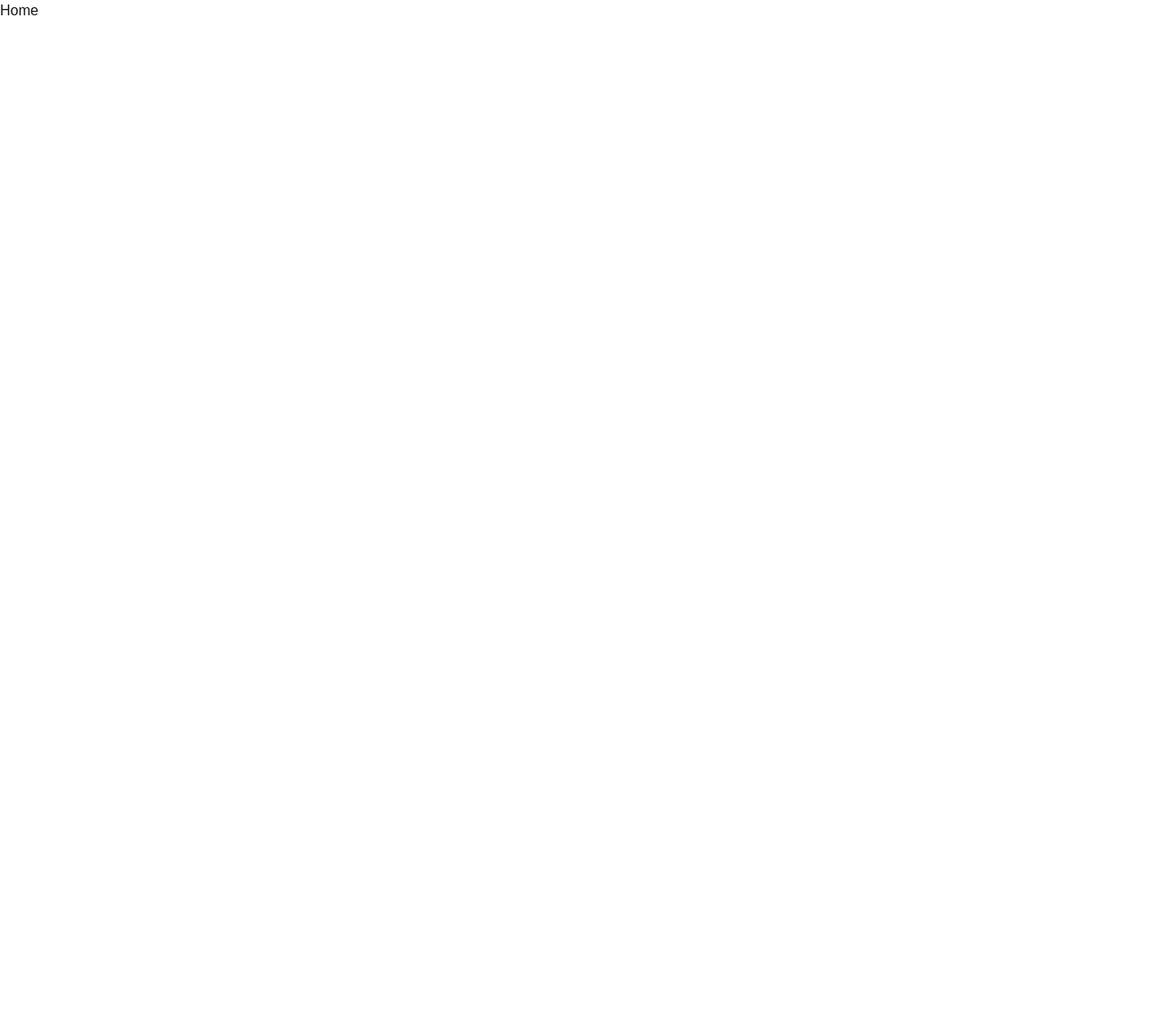
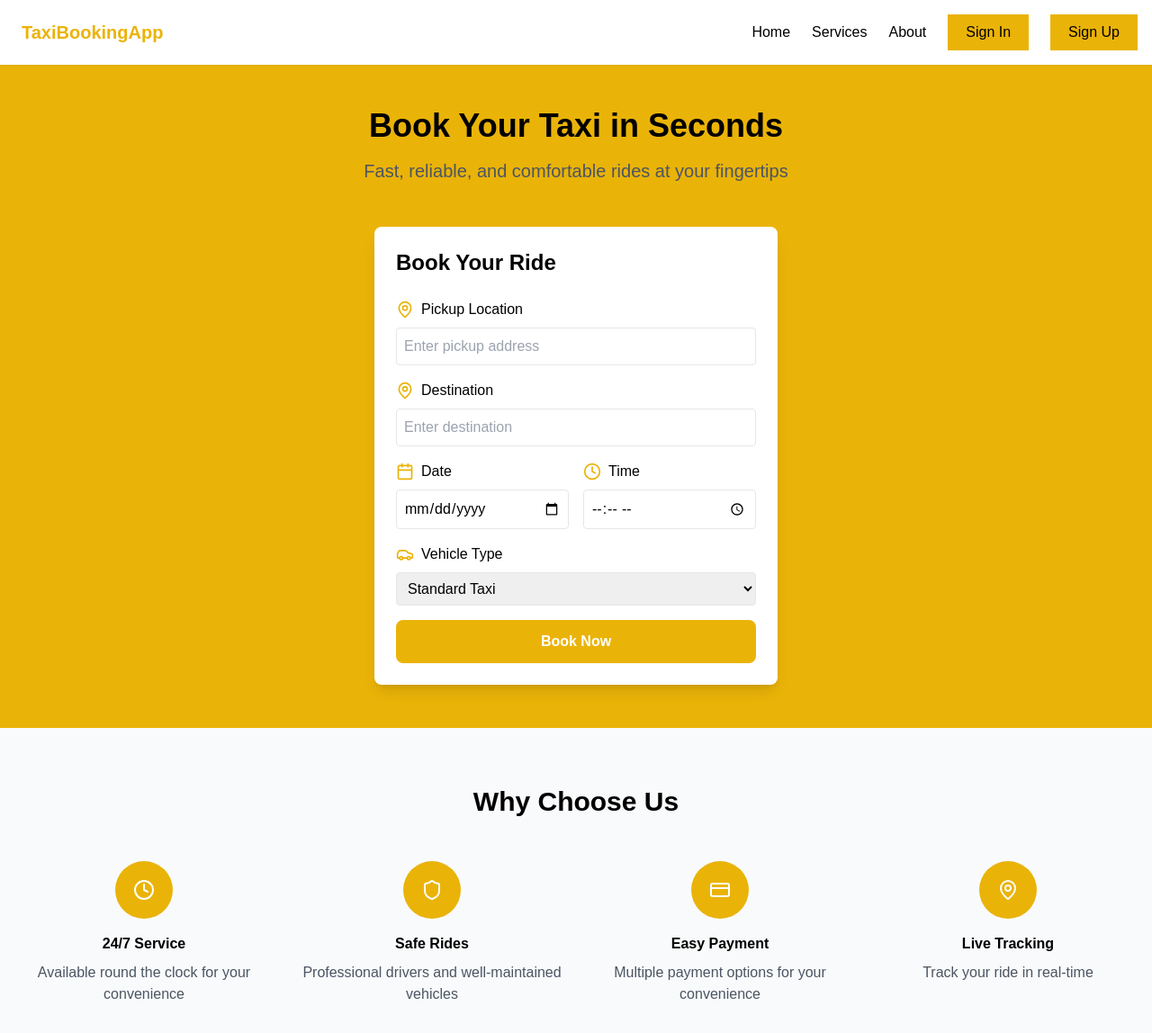
Before and after one commit to piyumikajayasiri/taxi-booking-system, a Next.js app: page / in a window 1280 px wide. Shown: the top 1148 px of the page at 90% size. Before the commit the page ends 800 px from the top, so only its background shows below. Built offline with nearby package versions, Linux system fonts and the light colour scheme.

Commit message:
Home page UI Integration

```diff
--- a/package.json
+++ b/package.json
@@ -9,6 +9,7 @@
     "lint": "next lint"
   },
   "dependencies": {
+    "lucide-react": "^0.475.0",
     "next": "15.1.7",
     "react": "^19.0.0",
     "react-dom": "^19.0.0"
--- a/src/app/page.js
+++ b/src/app/page.js
@@ -1,5 +1,26 @@
+import { BookingForm } from "../components/BookingForm";
+import { Features } from "../components/Feature";
+import { Header } from "../components/Header";
 import Image from "next/image";
 
 export default function Home() {
-  return <div>Home</div>;
+  return (
+    <div className="min-h-screen bg-yellow-500">
+      <Header />
+      <main>
+        <div className="max-w-7xl mx-auto px-4 py-12 ">
+          <div className="text-center mb-12">
+            <h1 className="text-4xl font-bold mb-4 text-black">
+              Book Your Taxi in Seconds
+            </h1>
+            <p className="text-xl text-gray-600">
+              Fast, reliable, and comfortable rides at your fingertips
+            </p>
+          </div>
+          <BookingForm />
+        </div>
+        <Features />
+      </main>
+    </div>
+  );
 }
--- /dev/null
+++ b/src/components/BookingForm.jsx
@@ -0,0 +1,73 @@
+import React from "react";
+import { MapPin, Calendar, Clock, Car } from "lucide-react";
+export const BookingForm = () => {
+  return (
+    <div className="w-full max-w-md mx-auto bg-white rounded-lg shadow-lg p-6">
+      <h2 className="text-2xl font-bold mb-6 text-black">Book Your Ride</h2>
+      <form className="space-y-4">
+        <div className="space-y-2">
+          <label className="flex items-center gap-2">
+            <MapPin size={20} className="text-yellow-500" />
+            <span className="text-black">Pickup Location</span>
+          </label>
+          <input
+            type="text"
+            placeholder="Enter pickup address"
+            className="w-full p-2 border rounded focus:ring-2 text-black focus:ring-yellow-500 focus:border-transparent"
+          />
+        </div>
+        <div className="space-y-2">
+          <label className="flex items-center gap-2">
+            <MapPin size={20} className="text-yellow-500" />
+            <span className="text-black">Destination</span>
+          </label>
+          <input
+            type="text"
+            placeholder="Enter destination"
+            className="w-full text-black p-2 border rounded focus:ring-2 focus:ring-yellow-500 focus:border-transparent"
+          />
+        </div>
+        <div className="grid grid-cols-2 gap-4">
+          <div className="space-y-2">
+            <label className="flex items-center gap-2">
+              <Calendar size={20} className="text-yellow-500" />
+              <span className="text-black">Date</span>
+            </label>
+            <input
+              type="date"
+              className="w-full text-black p-2 border rounded focus:ring-2 focus:ring-yellow-500 focus:border-transparent"
+            />
+          </div>
+          <div className="space-y-2">
+            <label className="flex items-center gap-2">
+              <Clock size={20} className="text-yellow-500" />
+              <span className="text-black">Time</span>
+            </label>
+            <input
+              type="time"
+              className="w-full text-black p-2 border rounded focus:ring-2 focus:ring-yellow-500 focus:border-transparent"
+            />
+          </div>
+        </div>
+        <div className="space-y-2">
+          <label className="flex items-center gap-2">
+            <Car size={20} className="text-yellow-500" />
+            <span className="text-black">Vehicle Type</span>
+          </label>
+          <select className="w-full p-2 text-black border rounded focus:ring-2 focus:ring-yellow-500 focus:border-transparent">
+            <option>Standard Taxi</option>
+            <option>Premium Sedan</option>
+            <option>SUV</option>
+            <option>Van</option>
+          </select>
+        </div>
+        <button
+          type="submit"
+          className="w-full bg-yellow-500 text-white py-3 rounded-lg font-semibold hover:bg-yellow-600 transition-colors"
+        >
+          Book Now
+        </button>
+      </form>
+    </div>
+  );
+};
--- /dev/null
+++ b/src/components/Feature.jsx
@@ -0,0 +1,49 @@
+import React from "react";
+import { Clock, Shield, CreditCard, MapPin } from "lucide-react";
+export const Features = () => {
+  return (
+    <div className="w-full bg-gray-50 py-16">
+      <div className="max-w-7xl mx-auto px-4">
+        <h2 className="text-3xl font-bold text-center mb-12 text-black">
+          Why Choose Us
+        </h2>
+        <div className="grid md:grid-cols-4 gap-8">
+          <div className="text-center">
+            <div className="w-16 h-16 bg-yellow-500 rounded-full flex items-center justify-center mx-auto mb-4">
+              <Clock className="text-white" size={24} />
+            </div>
+            <h3 className="font-semibold mb-2 text-black">24/7 Service</h3>
+            <p className="text-gray-600">
+              Available round the clock for your convenience
+            </p>
+          </div>
+          <div className="text-center">
+            <div className="w-16 h-16 bg-yellow-500 rounded-full flex items-center justify-center mx-auto mb-4">
+              <Shield className="text-white" size={24} />
+            </div>
+            <h3 className="font-semibold mb-2 text-black">Safe Rides</h3>
+            <p className="text-gray-600">
+              Professional drivers and well-maintained vehicles
+            </p>
+          </div>
+          <div className="text-center">
+            <div className="w-16 h-16 bg-yellow-500 rounded-full flex items-center justify-center mx-auto mb-4">
+              <CreditCard className="text-white" size={24} />
+            </div>
+            <h3 className="font-semibold mb-2 text-black">Easy Payment</h3>
+            <p className="text-gray-600">
+              Multiple payment options for your convenience
+            </p>
+          </div>
+          <div className="text-center">
+            <div className="w-16 h-16 bg-yellow-500 rounded-full flex items-center justify-center mx-auto mb-4">
+              <MapPin className="text-white" size={24} />
+            </div>
+            <h3 className="font-semibold mb-2 text-black">Live Tracking</h3>
+            <p className="text-gray-600">Track your ride in real-time</p>
+          </div>
+        </div>
+      </div>
+    </div>
+  );
+};
--- /dev/null
+++ b/src/components/Header.jsx
@@ -0,0 +1,42 @@
+import React from "react";
+import { Menu } from "lucide-react";
+export const Header = () => {
+  return (
+    <header className="w-full bg-white shadow-sm">
+      <div className="max-w-7xl mx-auto px-4 py-4 flex justify-between items-center">
+        <div className="flex items-center gap-2">
+          <div className="text-yellow-500" size={24} />
+          <span className="font-bold text-xl text-yellow-500">
+            TaxiBookingApp
+          </span>
+        </div>
+        <nav className=" flex justify-center items-center md:flex gap-6">
+          <a href="#" className="text-black hover:text-yellow-500">
+            Home
+          </a>
+          <a href="#" className="hover:text-yellow-500 text-black">
+            Services
+          </a>
+          <a href="#" className="hover:text-yellow- text-black">
+            About
+          </a>
+          <a
+            href="#"
+            className="hover:text-yellow-500 hover:bg-black bg-yellow-500 px-5 py-2 text-black"
+          >
+            Sign In
+          </a>
+          <a
+            href="#"
+            className="hover:text-yellow-500 hover:bg-black bg-yellow-500 px-5 py-2 text-black"
+          >
+            Sign Up
+          </a>
+        </nav>
+        <button className="md:hidden">
+          <Menu size={24} />
+        </button>
+      </div>
+    </header>
+  );
+};
```
Also changed, not shown: 1 other file (tests, documents, lock files or other folders).
